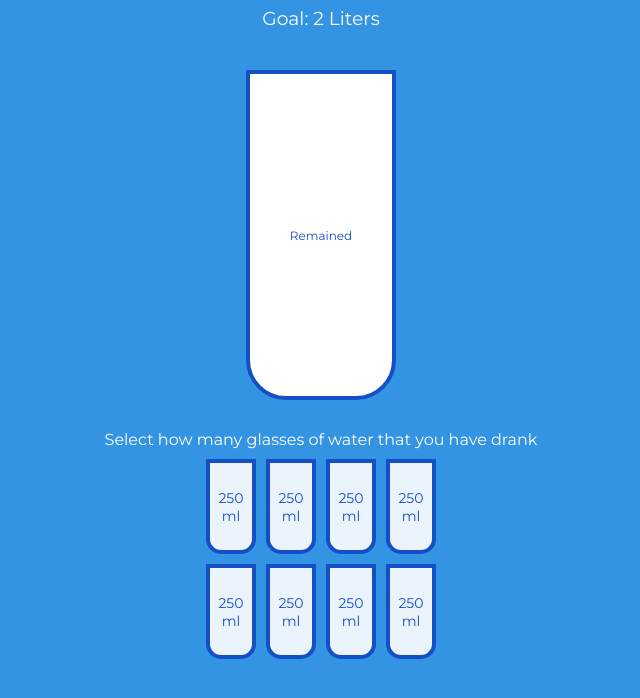
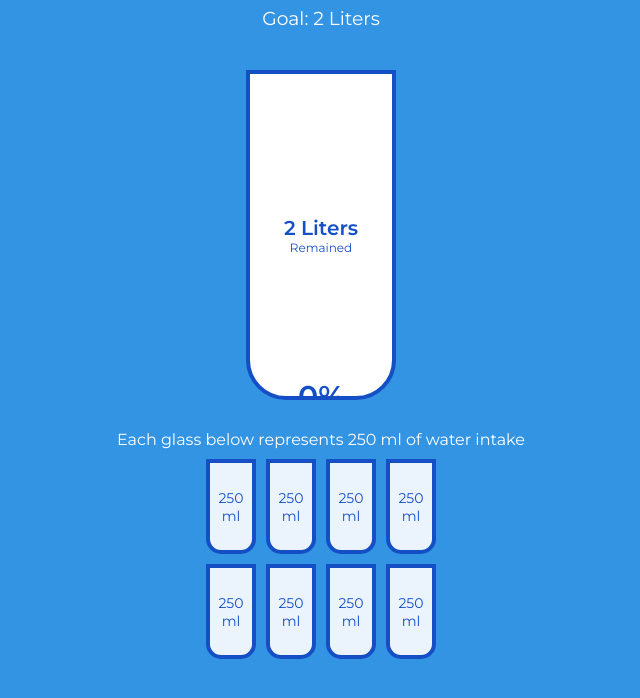
Before and after one commit to AnkithaK173/drink-water-html, a plain HTML site: page index.html in a window 1280 px wide. Shown: the part 60-758 px from the top of the page, without its empty margins (319-959 px from the left). Drawn offline with Linux system fonts and the light colour scheme.

Commit message:
Update index.html

```diff
--- a/index.html
+++ b/index.html
@@ -11,15 +11,15 @@
     <h3>Goal: 2 Liters</h3>
 
     <div class="cup">
-      <div class="remained" id="remained">
-        <span id="liters"></span>
+      <div class="remained">
+        <span>2 Liters</span>
         <small>Remained</small>
       </div>
 
-      <div class="percentage" id="percentage"></div>
+      <div class="percentage">0%</div>
     </div>
 
-    <p class="text">Select how many glasses of water that you have drank</p>
+    <p class="text">Each glass below represents 250 ml of water intake</p>
 
     <div class="cups">
       <div class="cup cup-small">250 ml</div>
@@ -31,7 +31,5 @@
       <div class="cup cup-small">250 ml</div>
       <div class="cup cup-small">250 ml</div>
     </div>
-
-    <script src="script.js"></script>
   </body>
 </html>
```
